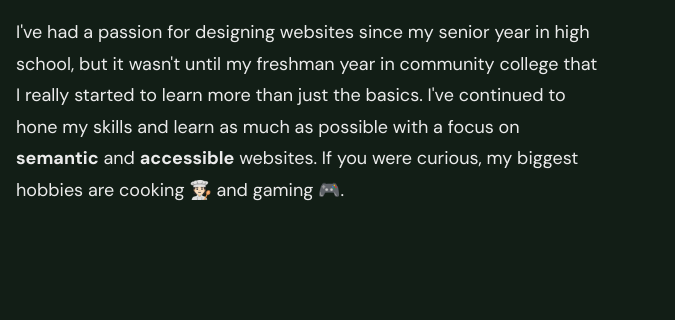
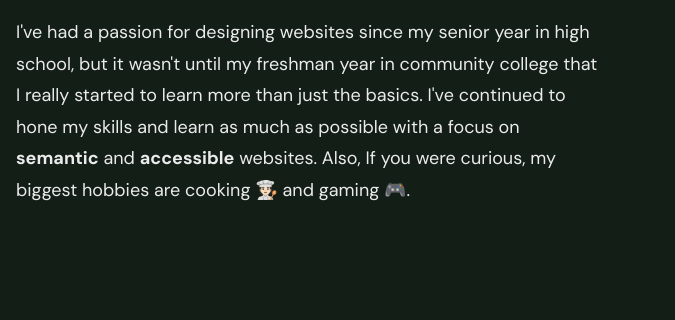
Before and after one commit to jbs022/jbs022.github.io, a plain HTML site: page index.html in a window 1280 px wide. Shown: the part 3061-3381 px from the top of the page, 0-675 px from the left. Drawn offline with nearby package versions, Linux system fonts and the light colour scheme.

Commit message:
Updated About Me paragraph

```diff
--- a/index.html
+++ b/index.html
@@ -200,7 +200,7 @@
                         <div class="even-columns vertical-align-center text-center text-left-md">
                             <div>
                                 <h2 class="fs-2xl fw-bold text-primary-light green-hr">Who I Am</h2>
-                                <p class="fs-xs fw-regular text-secondary-light">I've had a passion for designing websites since my senior year in high school, but it wasn't until my freshman year in community college that I really started to learn more than just the basics. I've continued to hone my skills and learn as much as possible with a focus on <strong>semantic</strong> and <strong>accessible</strong> websites. If you were curious, my biggest hobbies are cooking 🧑🏻‍🍳 and gaming 🎮.</p>
+                                <p class="fs-xs fw-regular text-secondary-light">I've had a passion for designing websites since my senior year in high school, but it wasn't until my freshman year in community college that I really started to learn more than just the basics. I've continued to hone my skills and learn as much as possible with a focus on <strong>semantic</strong> and <strong>accessible</strong> websites. Also, If you were curious, my biggest hobbies are cooking 🧑🏻‍🍳 and gaming 🎮.</p>
                             </div>
                             <ul role="list" class="technologies" aria-label="technologies I know">
                                 <li class="technologies__icon" data-aos="fade-up" data-aos-duration="250" data-aos-delay="100" data-aos-once="true">
```
